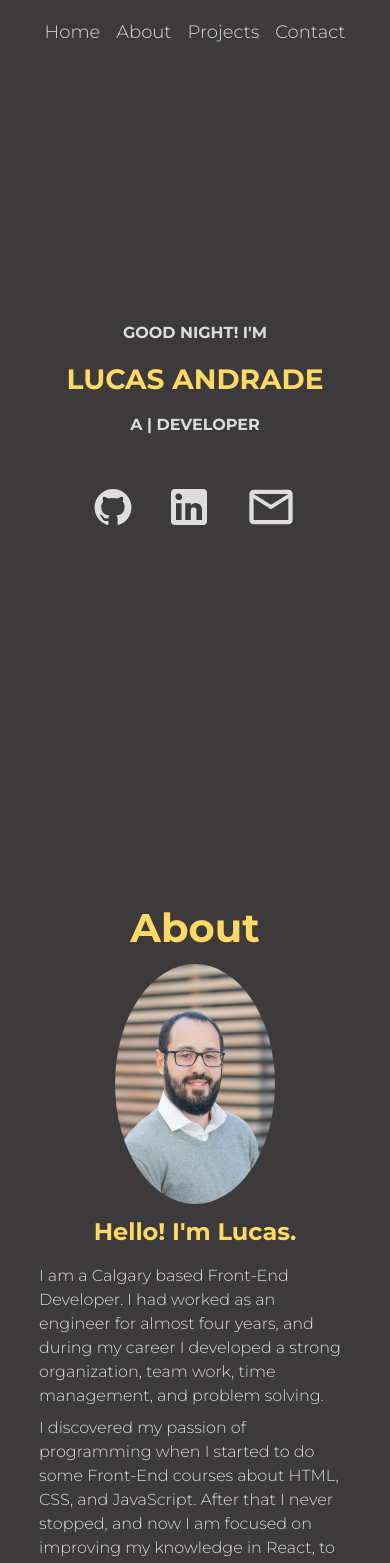
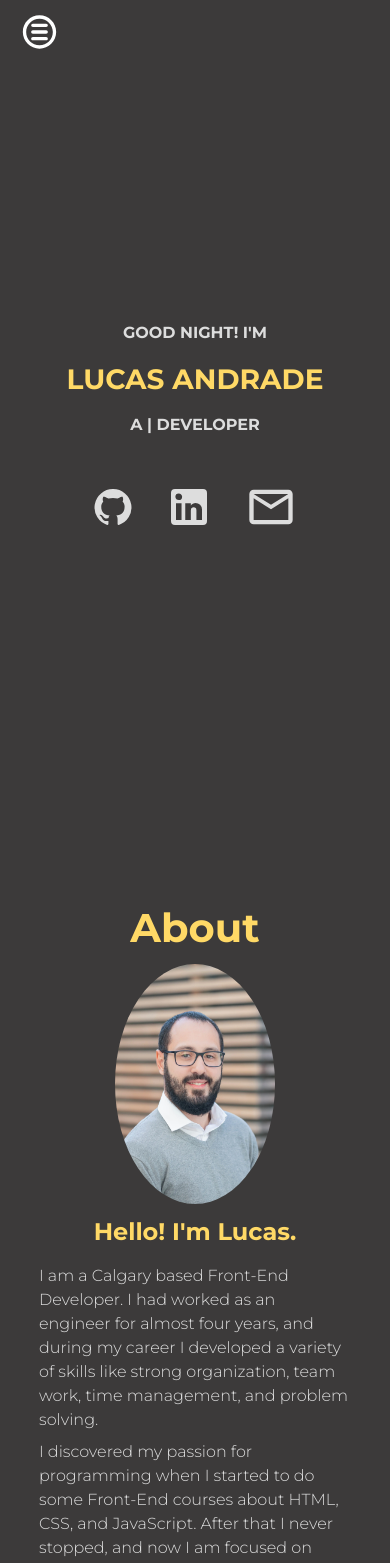
Before and after one commit to lucas-andrade94/react-portfolio, a React (Create React App) app: page / in a window 390 px wide. Shown: the top 1563 px of the page. Built offline with nearby package versions, Linux system fonts and the light colour scheme.

Commit message:
Hamburger menu and fix warning

```diff
--- a/package.json
+++ b/package.json
@@ -12,9 +12,11 @@
     "@testing-library/jest-dom": "^5.11.4",
     "@testing-library/react": "^11.1.0",
     "@testing-library/user-event": "^12.1.10",
+    "framer-motion": "^5.2.1",
     "moment": "^2.29.1",
     "react": "^17.0.2",
     "react-dom": "^17.0.2",
+    "react-icons": "^4.3.1",
     "react-scripts": "4.0.3",
     "react-swipeable": "^6.2.0",
     "react-typed": "^1.2.0",
--- a/src/App.css
+++ b/src/App.css
@@ -1,13 +1,13 @@
 @import url("https://fonts.googleapis.com/css2?family=Montserrat:wght@300;700&display=swap");
 
 header,
-body,
+section,
 footer {
   font-family: "Montserrat", sans-serif;
   color: #dddddd;
 }
 
-body {
+section {
   display: flex;
   justify-content: center;
   align-items: center;
--- a/src/components/About/index.js
+++ b/src/components/About/index.js
@@ -33,11 +33,11 @@ export const About = () => {
           <Description>
             I am a Calgary based Front-End Developer. I had worked as an
             engineer for almost four years, and during my career I developed a
-            strong organization, team work, time management, and problem
-            solving.
+            variety of skills like strong organization, team work, time
+            management, and problem solving.
           </Description>
           <Description>
-            I discovered my passion of programming when I started to do some
+            I discovered my passion for programming when I started to do some
             Front-End courses about HTML, CSS, and JavaScript. After that I
             never stopped, and now I am focused on improving my knowledge in
             React, to boost my projects exploring new technologies.
--- /dev/null
+++ b/src/components/Header/MobileNavigation.js
@@ -0,0 +1,38 @@
+import { useState } from "react";
+
+import NavLinks from "./NavLinks";
+import { HeaderContainer } from "./style";
+import { CgMenuRound, CgCloseO } from "react-icons/cg";
+
+const MobileNavigation = () => {
+  const [open, setOpen] = useState(false);
+
+  const hamburgerIcon = (
+    <CgMenuRound
+      className="hamburger"
+      size="40px"
+      color="white"
+      onClick={() => setOpen(!open)}
+    />
+  );
+
+  const closeIcon = (
+    <CgCloseO
+      className="hamburger"
+      size="40px"
+      color="white"
+      onClick={() => setOpen(!open)}
+    />
+  );
+
+  const closeMobileMenu = () => setOpen(false);
+
+  return (
+    <HeaderContainer className="mobile-navigation">
+      {open ? closeIcon : hamburgerIcon}
+      {open && <NavLinks isMobile={true} closeMobileMenu={closeMobileMenu} />}
+    </HeaderContainer>
+  );
+};
+
+export default MobileNavigation;
--- /dev/null
+++ b/src/components/Header/NavLinks.js
@@ -0,0 +1,25 @@
+import { HeaderLink } from "./style";
+
+const NavLinks = ({ isMobile, closeMobileMenu }) => {
+  return (
+    <nav>
+      <HeaderLink onClick={() => isMobile && closeMobileMenu()} href="#home">
+        Home
+      </HeaderLink>
+      <HeaderLink onClick={() => isMobile && closeMobileMenu()} href="#about">
+        About
+      </HeaderLink>
+      <HeaderLink
+        onClick={() => isMobile && closeMobileMenu()}
+        href="#projects"
+      >
+        Projects
+      </HeaderLink>
+      <HeaderLink onClick={() => isMobile && closeMobileMenu()} href="#contact">
+        Contact
+      </HeaderLink>
+    </nav>
+  );
+};
+
+export default NavLinks;
--- /dev/null
+++ b/src/components/Header/Navigation.js
@@ -0,0 +1,12 @@
+import NavLinks from "./NavLinks";
+import { HeaderContainer } from "./style";
+
+const Navigation = () => {
+  return (
+    <HeaderContainer className="navigation">
+      <NavLinks isMobile={false} />
+    </HeaderContainer>
+  );
+};
+
+export default Navigation;
--- a/src/components/Header/index.js
+++ b/src/components/Header/index.js
@@ -1,19 +1,15 @@
 import React from "react";
 
-import {
-  HeaderContainer,
-  HeaderLink,
-} from "./style";
+import "./navBar.css";
+import { HeaderContainer } from "./style";
+import Navigation from "./Navigation";
+import MobileNavigation from "./MobileNavigation";
 
 export const Header = () => {
   return (
-    <HeaderContainer>
-      <nav>
-        <HeaderLink href="#home">Home</HeaderLink>
-        <HeaderLink href="#about">About</HeaderLink>
-        <HeaderLink href="#projects">Projects</HeaderLink>
-        <HeaderLink href="#contact">Contact</HeaderLink>
-      </nav>
+    <HeaderContainer className="nav-bar">
+      <Navigation />
+      <MobileNavigation />
     </HeaderContainer>
   );
 };
--- /dev/null
+++ b/src/components/Header/navBar.css
@@ -0,0 +1,37 @@
+.nav-bar .mobile-navigation {
+  display: none;
+}
+
+@media (min-width: 0px) and (max-width: 767px) {
+  .nav-bar .navigation {
+    display: none;
+  }
+
+  .nav-bar .mobile-navigation {
+    display: flex;
+  }
+
+  .nav-bar .mobile-navigation .hamburger {
+    position: absolute;
+    left: 0;
+    padding-left: 5%;
+    cursor: pointer;
+  }
+
+  .nav-bar nav {
+    display: flex;
+    flex-direction: column;
+    position: absolute;
+    top: 60px;
+    left: 0;
+    padding-left: 5%;
+    border-top: 2px solid #dddddd;
+    width: 100%;
+    background-color: #3c3a3a;
+    opacity: 0.8;
+  }
+
+  .nav-bar nav a {
+    padding: 0.5rem 0;
+  }
+}
--- a/src/components/Header/style.js
+++ b/src/components/Header/style.js
@@ -21,7 +21,7 @@ export const HeaderContainer = styled.header`
     padding-right: 0;
     padding-top: 1rem;
     height: 2rem;
-    width: 320px;
+    width: 100%;
   }
 `;
 
--- a/src/components/Home/index.js
+++ b/src/components/Home/index.js
@@ -14,7 +14,6 @@ import {
 const moment = require("moment");
 
 const greetingTime = (timeNow) => {
-  console.log(timeNow);
   if (timeNow >= 5 && timeNow < 12) {
     return "MORNING";
   }
@@ -36,7 +35,6 @@ export const Home = () => {
   let now = moment().format("HH");
   let nowNumber = parseInt(now);
   let greeting = greetingTime(nowNumber);
-  console.log(greeting);
 
   return (
     <HomeContainer id="home">
--- a/src/components/Portfolio/Projects/NetflixClone.js
+++ b/src/components/Portfolio/Projects/NetflixClone.js
@@ -8,7 +8,6 @@ import {
   ContentText,
   ProjectImage,
   ProjectsContainer,
-  Link,
 } from "../style";
 import NetflixCloneImage from "../../../assets/NetflixClone.gif";
 
--- a/src/utils/GlobalStyle.js
+++ b/src/utils/GlobalStyle.js
@@ -1,7 +1,7 @@
 import styled from "styled-components";
 import { colors } from "./colors";
 
-export const Container = styled.body`
+export const Container = styled.section`
   display: flex;
   flex-direction: column;
   background-color: ${colors.bg};
```
Also changed, not shown: 1 other file (tests, documents, lock files or other folders).
